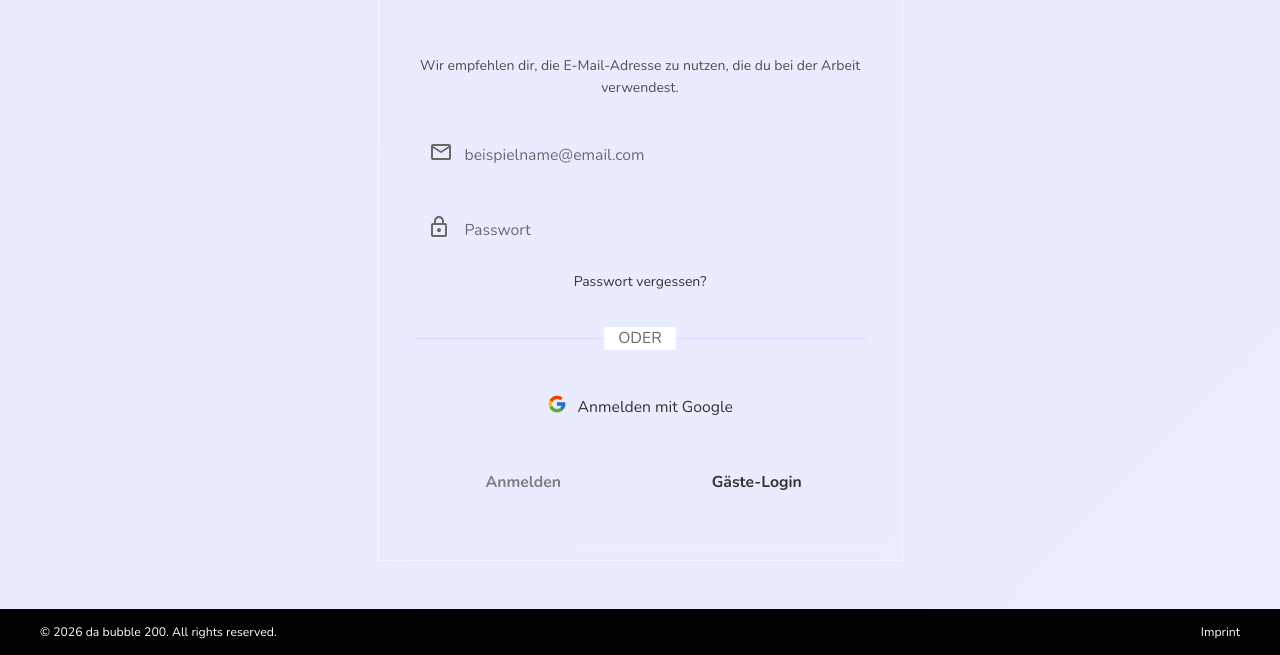
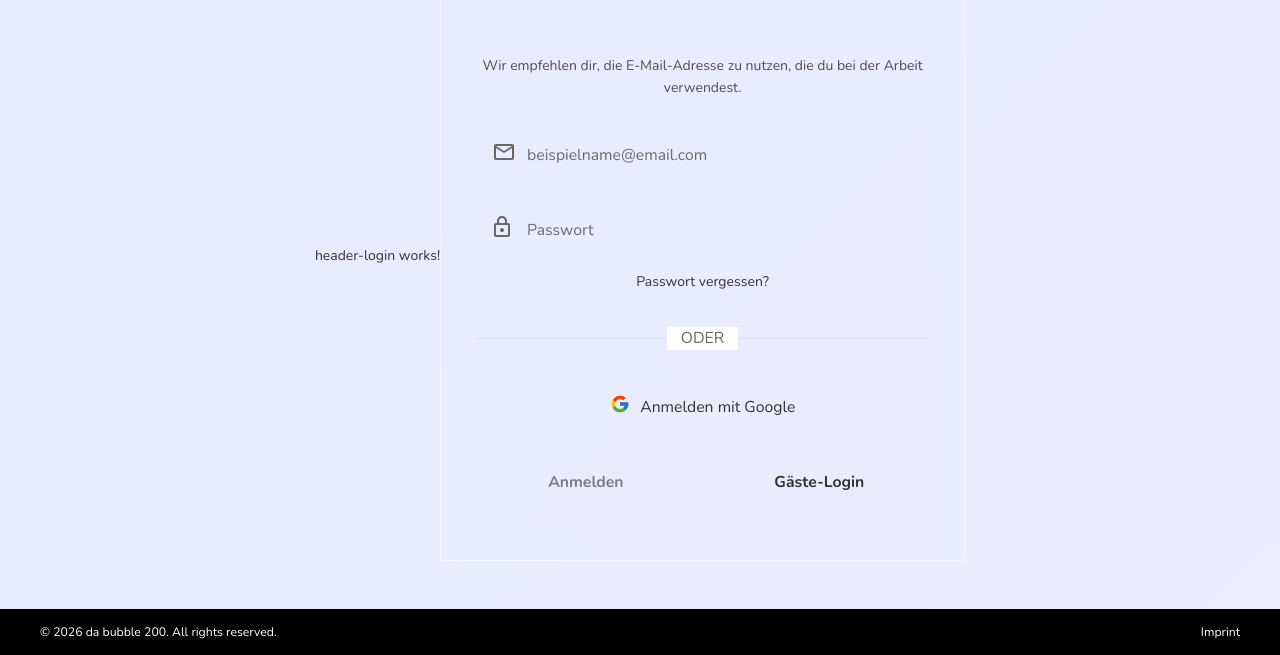
Before and after one commit to Alex-R298/DA-Bubble, an Angular app: page / in a window 1280 px wide. Shown: the part 145-800 px from the top of the page. Built offline with nearby package versions, Linux system fonts and the light colour scheme; no server answers.

Commit message:
(DES): Integrated header-login component into login component

```diff
--- a/src/app/components/login/login.component.html
+++ b/src/app/components/login/login.component.html
@@ -1,4 +1,5 @@
 <div class="login-container">
+  <app-header-login></app-header-login>
   <div class="decorative-curve"></div>
   <div class="login-card">
     <h1 class="login-title">Anmeldung</h1>
@@ -57,7 +58,7 @@
         </button>
 
         <button type="button" routerLink="/dashboard" class="guest-login-button">
-          <span>Gäste-Login</span>
+          Gäste-Login
         </button>
       </div>
     </form>
--- a/src/app/components/login/login.component.ts
+++ b/src/app/components/login/login.component.ts
@@ -4,11 +4,12 @@ import { FormsModule } from '@angular/forms';
 import { RouterModule, Router } from '@angular/router';
 import { AuthService } from '../../services/auth.service';
 import { SvgImagesComponent } from '../../svg-images/svg-images.component';
+import { HeaderLoginComponent } from '../../header-login/header-login.component';
 
 @Component({
   selector: 'app-login',
   standalone: true,
-  imports: [CommonModule, FormsModule, RouterModule, SvgImagesComponent],
+  imports: [CommonModule, FormsModule, RouterModule, SvgImagesComponent, HeaderLoginComponent],
   templateUrl: './login.component.html',
   styleUrl: './login.component.css'
 })
```
